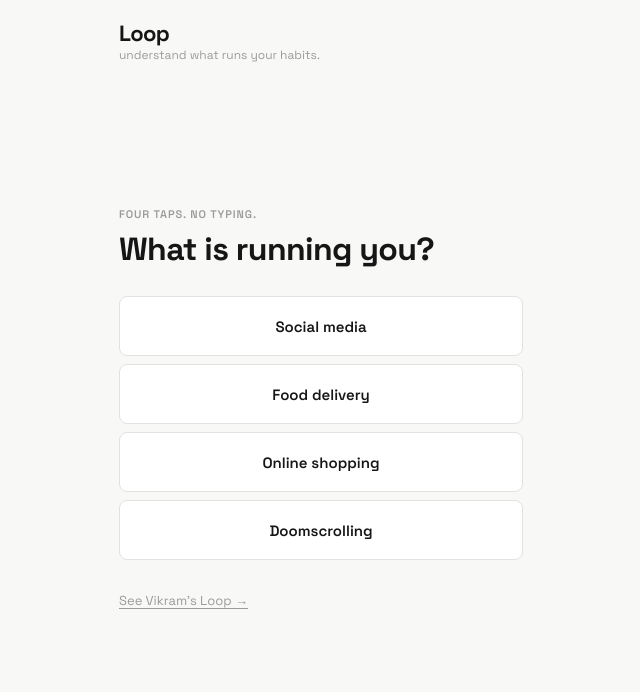
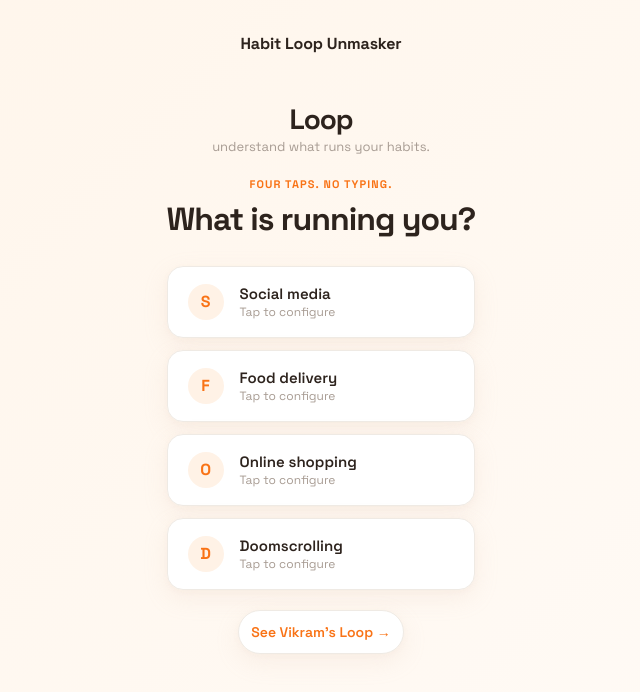
Before and after one commit to dsinternationalagencygit/Circle-App, a React (Vite) app: page / in a window 1280 px wide. Shown: the top 692 px of the page, without its empty margins (319-959 px from the left). Built offline with nearby package versions, Linux system fonts and the light colour scheme; no server answers.

Commit message:
style: implement warm wellness dashboard design inspired by reference image (creams, soft shadows, rounded buttons, custom navbar, list layout)

```diff
--- a/src/index.css
+++ b/src/index.css
@@ -1,195 +1,292 @@
 /* ============================================================
-   Loop — Design System
-   Re-read DESIGN.md before modifying anything here.
+   Loop — Design System (Warm Wellness Theme)
    ============================================================ */
 
 :root {
-  --bg:      #F8F8F6;
-  --ink:     #161616;
-  --accent:  #E8192C;
-  --amber:   #F59E0B;
-  --muted:   #9B9B9B;
-  --white:   #FFFFFF;
-  --chip-bg: #F0F0EE;
-  --border:  #E2E2DF;
-
-  --font:    'Space Grotesk', sans-serif;
-  --r:       8px;
-  --ph:      28px;
+  --bg-gradient: linear-gradient(135deg, #FFF5EA 0%, #FFFBF7 100%);
+  --bg-solid:    #FDF8F3;
+  --ink:         #2D231D;      /* Deep warm charcoal/brown */
+  --accent:      #F97316;      /* Sunset orange */
+  --accent-red:  #E8192C;      /* Red accent */
+  --amber:       #F59E0B;      /* Amber accent */
+  --muted:       #A79B92;      /* Warm muted grey */
+  --white:       #FFFFFF;
+  --chip-bg:     #F3EDE6;
+  --border:      #EFEAE4;
+  --shadow:      0 8px 24px rgba(215, 185, 165, 0.16), 0 2px 6px rgba(215, 185, 165, 0.08);
+  --font:        'Space Grotesk', sans-serif;
+  --r:           16px;
+  --ph:          24px;
 }
 
-*, *::before, *::after { box-sizing: border-box; margin: 0; padding: 0; }
+*, *::before, *::after {
+  box-sizing: border-box;
+  margin: 0;
+  padding: 0;
+}
 
-html, body, #root { height: 100%; }
+html, body, #root {
+  height: 100%;
+}
 
 body {
   font-family: var(--font);
-  background: var(--bg);
+  background: var(--bg-gradient);
+  background-attachment: fixed;
   color: var(--ink);
   -webkit-font-smoothing: antialiased;
   line-height: 1.5;
   overflow-x: hidden;
 }
 
-button { font-family: var(--font); cursor: pointer; background: none; border: none; -webkit-tap-highlight-color: transparent; }
+button {
+  font-family: var(--font);
+  cursor: pointer;
+  background: none;
+  border: none;
+  -webkit-tap-highlight-color: transparent;
+}
 
 /* ── LAYOUT ─────────────────────────────────────────────── */
-.app { min-height: 100dvh; }
+.app {
+  min-height: 100dvh;
+  display: flex;
+  flex-direction: column;
+}
 
 .screen {
   min-height: 100dvh;
   display: flex;
   flex-direction: column;
-  padding: 0 var(--ph);
+  padding: 0 var(--ph) 40px;
 }
 
-/* ── WORDMARK ────────────────────────────────────────────── */
+/* ── PREMIUM HEADER & NAVIGATION ─────────────────────────── */
+.nav-bar {
+  display: flex;
+  align-items: center;
+  justify-content: space-between;
+  padding-top: 24px;
+  padding-bottom: 24px;
+  width: 100%;
+}
+
+.nav-btn {
+  width: 40px;
+  height: 40px;
+  border-radius: 50%;
+  background: var(--white);
+  border: 1px solid var(--border);
+  box-shadow: var(--shadow);
+  display: flex;
+  align-items: center;
+  justify-content: center;
+  color: var(--ink);
+  transition: transform 0.1s ease, background 0.12s ease;
+}
+
+.nav-btn:active {
+  transform: scale(0.95);
+  background: #FFF5EC;
+}
+
+.nav-title {
+  font-size: 16px;
+  font-weight: 700;
+  letter-spacing: -0.01em;
+  color: var(--ink);
+}
+
+.wordmark-wrap {
+  text-align: center;
+  padding-top: 16px;
+  margin-bottom: 20px;
+}
+
 .wordmark {
-  font-size: 22px;
+  font-size: 28px;
   font-weight: 700;
-  letter-spacing: -0.03em;
+  letter-spacing: -0.04em;
   color: var(--ink);
-  line-height: 1;
-  padding-top: 22px;
-  padding-bottom: 2px;
+  line-height: 1.1;
 }
 
 .wordmark-sub {
-  font-size: 12px;
+  font-size: 13px;
   color: var(--muted);
-  padding-bottom: 0;
+  margin-top: 2px;
 }
 
-/* ── OPENING SCREEN ──────────────────────────────────────── */
-.opening-screen { padding-bottom: 40px; }
-
-.opening-hero {
-  flex: 1;
-  display: flex;
-  flex-direction: column;
-  justify-content: center;
-  padding-top: 4px;
-  gap: 0;
-}
-
+/* ── HERO LABELS ────────────────────────────────────────── */
 .opening-eyebrow {
   font-size: 11px;
-  font-weight: 600;
-  letter-spacing: 0.08em;
-  color: var(--muted);
+  font-weight: 700;
+  letter-spacing: 0.1em;
+  color: var(--accent);
   text-transform: uppercase;
-  margin-bottom: 10px;
+  margin-bottom: 8px;
+  text-align: center;
 }
 
 .opening-question {
   font-size: 32px;
   font-weight: 700;
   color: var(--ink);
-  line-height: 1.12;
-  letter-spacing: -0.02em;
+  line-height: 1.15;
+  letter-spacing: -0.03em;
+  text-align: center;
   margin-bottom: 28px;
 }
 
-/* ── TILES ───────────────────────────────────────────────── */
+/* ── PREMIUM TILES (WELLNESS SNAPSHOT STYLE) ──────────────── */
 .tile-grid {
   display: flex;
   flex-direction: column;
-  gap: 8px;
-  margin-bottom: 18px;
+  gap: 12px;
+  margin-bottom: 20px;
 }
 
 .tile {
   width: 100%;
-  min-height: 60px;
+  min-height: 72px;
   padding: 0 20px;
   background: var(--white);
-  border: 1.5px solid var(--border);
+  border: 1px solid var(--border);
   border-radius: var(--r);
+  box-shadow: var(--shadow);
+  display: flex;
+  align-items: center;
+  gap: 16px;
+  cursor: pointer;
+  transition: transform 0.12s cubic-bezier(0.2, 0.8, 0.2, 1), border-color 0.15s ease, box-shadow 0.15s ease;
+  user-select: none;
+  text-align: left;
+}
+
+.tile-icon-dot {
+  width: 36px;
+  height: 36px;
+  border-radius: 50%;
+  background: #FFF2E6;
+  display: flex;
+  align-items: center;
+  justify-content: center;
+  color: var(--accent);
+  flex-shrink: 0;
+  font-weight: 700;
+  font-size: 16px;
+}
+
+.tile-content {
+  flex: 1;
+  display: flex;
+  flex-direction: column;
+}
+
+.tile-title {
   font-size: 15px;
   font-weight: 600;
   color: var(--ink);
-  display: flex;
-  align-items: center;
-  justify-content: center;
-  text-align: center;
-  cursor: pointer;
-  transition: border-color 0.12s ease, transform 0.1s ease, background 0.1s ease;
-  user-select: none;
-  position: relative;
 }
 
-.tile:hover { border-color: var(--ink); }
+.tile-subtitle {
+  font-size: 12px;
+  color: var(--muted);
+  margin-top: 1px;
+}
+
+.tile:hover {
+  border-color: var(--accent);
+  box-shadow: 0 10px 28px rgba(249, 115, 22, 0.08);
+}
+
 .tile:active {
-  background: var(--ink);
-  color: var(--white);
-  border-color: var(--ink);
-  transform: scale(0.98);
+  transform: scale(0.97);
 }
 
 .tile.selected {
-  background: var(--ink);
-  color: var(--white);
-  border-color: var(--ink);
+  border-color: var(--accent);
+  background: #FFFBF7;
+}
+
+.demo-link-wrap {
+  display: flex;
+  justify-content: center;
+  margin-top: 8px;
 }
 
 .demo-link {
-  font-size: 13px;
-  color: var(--muted);
-  text-decoration: underline;
-  text-underline-offset: 3px;
+  font-size: 14px;
+  font-weight: 600;
+  color: var(--accent);
+  text-decoration: none;
   min-height: 44px;
   display: inline-flex;
   align-items: center;
-  padding: 4px 0;
-  transition: color 0.12s ease;
+  padding: 4px 12px;
+  border-radius: 100px;
+  background: var(--white);
+  border: 1px solid var(--border);
+  box-shadow: var(--shadow);
+  transition: transform 0.1s ease, background 0.12s ease;
 }
-.demo-link:hover { color: var(--ink); }
 
-/* ── PROGRESS BAR ────────────────────────────────────────── */
+.demo-link:hover {
+  background: #FFFBF7;
+}
+
+.demo-link:active {
+  transform: scale(0.96);
+}
+
+/* ── PROGRESS TRACK ──────────────────────────────────────── */
 .progress-track {
   position: fixed;
   top: 0; left: 0; right: 0;
-  height: 2px;
+  height: 4px;
   background: var(--chip-bg);
-  z-index: 100;
+  z-index: 1000;
 }
 .progress-fill {
   height: 100%;
-  background: var(--ink);
+  background: var(--accent);
   transform-origin: left;
 }
 
-/* ── QUESTION SCREEN ─────────────────────────────────────── */
-.question-screen { padding-bottom: 40px; }
-
-.question-header { padding-top: 20px; }
-
+/* ── CHIPS ROW ───────────────────────────────────────────── */
 .chips-row {
   display: flex;
   flex-wrap: wrap;
-  gap: 6px;
-  margin-top: 10px;
-  min-height: 24px;
+  justify-content: center;
+  gap: 8px;
+  margin-top: 8px;
+  min-height: 28px;
+  width: 100%;
 }
 
 .chip {
   display: inline-flex;
   align-items: center;
-  background: var(--chip-bg);
+  background: var(--white);
   border: 1px solid var(--border);
   border-radius: 100px;
-  padding: 3px 11px;
+  padding: 4px 14px;
   font-size: 12px;
+  font-weight: 600;
   color: var(--ink);
-  white-space: nowrap;
+  box-shadow: var(--shadow);
   line-height: 1.4;
 }
 
 .q-meta {
-  font-size: 12px;
+  font-size: 11px;
+  font-weight: 700;
+  text-transform: uppercase;
+  letter-spacing: 0.08em;
   color: var(--muted);
-  margin-top: 4px;
-  margin-bottom: 0;
+  text-align: center;
+  margin-top: 12px;
+  width: 100%;
 }
 
 .question-body {
@@ -197,41 +294,30 @@ button { font-family: var(--font); cursor: pointer; background: none; border: no
   display: flex;
   flex-direction: column;
   justify-content: center;
-  padding-top: 4px;
-  padding-bottom: 16px;
+  padding-top: 16px;
 }
 
-.question-text {
-  font-size: 28px;
-  font-weight: 700;
-  color: var(--ink);
-  line-height: 1.14;
-  letter-spacing: -0.02em;
-  margin-bottom: 20px;
+/* ── DIAGRAM SCREEN ──────────────────────────────────────── */
+.loop-screen {
+  align-items: center;
 }
-
-/* ── LOOP SCREEN ─────────────────────────────────────────── */
-.loop-screen { align-items: center; padding-bottom: 48px; }
-
-.loop-header { width: 100%; padding-bottom: 0; }
 
 .loop-body {
   flex: 1;
   width: 100%;
-  max-width: 380px;
+  max-width: 400px;
   display: flex;
   flex-direction: column;
   align-items: center;
-  padding-top: 10px;
 }
 
 .your-loop-label {
-  font-size: 22px;
+  font-size: 24px;
   font-weight: 700;
   letter-spacing: -0.02em;
   color: var(--ink);
   text-align: center;
-  margin-bottom: 4px;
+  margin-bottom: 12px;
 }
 
 .loop-diagram-wrap {
@@ -239,40 +325,40 @@ button { font-family: var(--font); cursor: pointer; background: none; border: no
   max-width: 320px;
   aspect-ratio: 1 / 1;
   margin: 0 auto 24px;
+  background: var(--white);
+  border-radius: 50%;
+  padding: 12px;
+  box-shadow: var(--shadow);
+  border: 1px solid var(--border);
 }
 
-/* ── LOOP BREAKER CARD ───────────────────────────────────── */
+/* ── LOOP BREAKER CARD (WELLNESS CARD STYLE) ─────────────── */
 .loop-breaker-card {
   width: 100%;
-  background: #FFF8F8;
+  background: var(--white);
   border: 1px solid var(--border);
   border-left: 4px solid var(--accent);
   border-radius: var(--r);
-  padding: 18px 20px;
-  margin-bottom: 4px;
+  padding: 22px;
+  box-shadow: var(--shadow);
+  margin-bottom: 12px;
 }
 
 .lbc-label {
   display: block;
-  font-size: 10px;
-  font-weight: 600;
-  letter-spacing: 0.09em;
+  font-size: 11px;
+  font-weight: 700;
+  letter-spacing: 0.08em;
   color: var(--accent);
   text-transform: uppercase;
-  margin-bottom: 10px;
+  margin-bottom: 8px;
 }
 
 .lbc-text {
   font-size: 15px;
-  font-weight: 400;
+  font-weight: 500;
   color: var(--ink);
   line-height: 1.65;
-}
-
-.lbc-loading {
-  font-size: 13px;
-  color: var(--muted);
-  font-style: italic;
 }
 
 /* ── SHARE BUTTON ────────────────────────────────────────── */
@@ -280,43 +366,63 @@ button { font-family: var(--font); cursor: pointer; background: none; border: no
   display: flex;
   justify-content: center;
   width: 100%;
-  margin-top: 12px;
+  margin-top: 8px;
 }
 
 .share-btn {
   font-size: 14px;
-  font-weight: 600;
-  color: var(--accent);
-  min-height: 44px;
+  font-weight: 700;
+  color: var(--white);
+  background: var(--accent);
+  border-radius: 100px;
+  padding: 12px 28px;
+  min-height: 46px;
   display: inline-flex;
   align-items: center;
-  padding: 0 4px;
-  transition: opacity 0.12s ease;
+  justify-content: center;
+  box-shadow: 0 6px 20px rgba(249, 115, 22, 0.25);
+  transition: transform 0.1s ease, opacity 0.12s ease;
 }
-.share-btn:hover { opacity: 0.7; }
-.share-btn:disabled { opacity: 0.45; cursor: default; }
+
+.share-btn:hover {
+  opacity: 0.9;
+}
+
+.share-btn:active {
+  transform: scale(0.96);
+}
+
+.share-btn:disabled {
+  opacity: 0.6;
+  cursor: default;
+}
 
 /* ── BACK LINK ───────────────────────────────────────────── */
 .back-link {
   font-size: 13px;
+  font-weight: 600;
   color: var(--muted);
   min-height: 44px;
   display: inline-flex;
   align-items: center;
+  justify-content: center;
   gap: 4px;
   cursor: pointer;
   margin-top: 16px;
-  transition: color 0.12s ease;
+  text-decoration: none;
 }
-.back-link:hover { color: var(--ink); }
 
-/* ── SHARE CAPTURE ZONE (offscreen, exact 360×440) ──────── */
+.back-link:hover {
+  color: var(--ink);
+}
+
+/* ── SHARE CAPTURE ZONE ──────────────────────────────────── */
 .capture-zone {
   position: fixed;
   left: -9999px;
   top: 0;
   width: 360px;
-  background: #F8F8F6;
+  background: #FFF5EA;
   padding: 28px;
   display: flex;
   flex-direction: column;
@@ -324,34 +430,10 @@ button { font-family: var(--font); cursor: pointer; background: none; border: no
   font-family: 'Space Grotesk', sans-serif;
 }
 
-.capture-title {
-  font-size: 20px;
-  font-weight: 700;
-  letter-spacing: -0.02em;
-  color: #161616;
-  margin-bottom: 16px;
-  text-align: center;
-  width: 100%;
+/* ── DESKTOP SCALING ─────────────────────────────────────── */
+@media (min-width: 680px) {
+  .screen {
+    max-width: 480px;
+    margin: 0 auto;
+  }
 }
-
-.capture-diagram {
-  width: 304px;
-  height: 304px;
-}
-
-.capture-wordmark {
-  font-size: 13px;
-  font-weight: 700;
-  letter-spacing: -0.03em;
-  color: #9B9B9B;
-  margin-top: 16px;
-  text-align: right;
-  width: 100%;
-}
-
-/* ── DESKTOP ─────────────────────────────────────────────── */
-@media (min-width: 680px) {
-  .screen { max-width: 460px; margin: 0 auto; }
-  .loop-body { max-width: 420px; }
-  .loop-diagram-wrap { max-width: 340px; }
-}
--- a/src/screens/LoopScreen.jsx
+++ b/src/screens/LoopScreen.jsx
@@ -22,14 +22,25 @@ export default function LoopScreen({ answers, onReset }) {
 
   return (
     <div className="screen loop-screen">
-      <div className="loop-header">
-        <div className="wordmark">Loop</div>
-        <div className="wordmark-sub">understand what runs your habits.</div>
+      {/* Top Navbar */}
+      <div className="nav-bar">
+        <button
+          className="nav-btn"
+          onClick={onReset}
+          aria-label="Go back to opening screen"
+        >
+          <svg width="18" height="18" viewBox="0 0 24 24" fill="none"
+            stroke="currentColor" strokeWidth="2.5" strokeLinecap="round" strokeLinejoin="round">
+            <polyline points="15 18 9 12 15 6"></polyline>
+          </svg>
+        </button>
+        <span className="nav-title">Your Habits</span>
+        <div className="nav-btn" style={{ opacity: 0 }}></div>
       </div>
 
       <div className="loop-body">
-        {/* "Your Loop" label — step 11 */}
-        <motion.h1
+        {/* "Your Loop" label */}
+        <motion.h2
           className="your-loop-label"
           initial={{ opacity: 0 }}
           animate={{ opacity: showLabel ? 1 : 0 }}
@@ -37,9 +48,9 @@ export default function LoopScreen({ answers, onReset }) {
           aria-live="polite"
         >
           Your Loop
-        </motion.h1>
+        </motion.h2>
 
-        {/* Animated loop diagram */}
+        {/* Animated loop diagram card container */}
         <div className="loop-diagram-wrap">
           <LoopDiagram
             answers={answers}
@@ -47,12 +58,12 @@ export default function LoopScreen({ answers, onReset }) {
           />
         </div>
 
-        {/* Loop Breaker card — slides up after diagram done */}
+        {/* Loop Breaker card */}
         {showBreaker && (
           <LoopBreakerCard text={breakerText} delayMs={0} />
         )}
 
-        {/* Share button — fades in after card */}
+        {/* Share button */}
         {showBreaker && (
           <ShareButton captureRef={captureRef} delayMs={300} />
         )}
--- a/src/screens/OpeningScreen.jsx
+++ b/src/screens/OpeningScreen.jsx
@@ -1,26 +1,26 @@
 import { motion } from 'framer-motion';
-import { QUESTIONS, VIKRAM_ANSWERS } from '../data/questions';
+import { QUESTIONS } from '../data/questions';
 
 export default function OpeningScreen({ onAnswer, onDemo }) {
   const q1 = QUESTIONS[0];
 
   return (
     <div className="screen opening-screen">
+      {/* Top Navbar */}
+      <div className="nav-bar">
+        <div className="nav-btn" style={{ opacity: 0 }}></div>
+        <span className="nav-title">Habit Loop Unmasker</span>
+        <div className="nav-btn" style={{ opacity: 0 }}></div>
+      </div>
+
       <motion.div
-        className="wordmark"
+        className="wordmark-wrap"
         initial={{ opacity: 0, y: -6 }}
         animate={{ opacity: 1, y: 0 }}
         transition={{ duration: 0.35, ease: 'easeOut' }}
       >
-        Loop
-      </motion.div>
-      <motion.div
-        className="wordmark-sub"
-        initial={{ opacity: 0 }}
-        animate={{ opacity: 1 }}
-        transition={{ duration: 0.35, delay: 0.1 }}
-      >
-        understand what runs your habits.
+        <h1 className="wordmark">Loop</h1>
+        <p className="wordmark-sub">understand what runs your habits.</p>
       </motion.div>
 
       <div className="opening-hero">
@@ -33,14 +33,14 @@ export default function OpeningScreen({ onAnswer, onDemo }) {
           Four taps. No typing.
         </motion.p>
 
-        <motion.h1
+        <motion.h2
           className="opening-question"
           initial={{ opacity: 0, y: 10 }}
           animate={{ opacity: 1, y: 0 }}
           transition={{ duration: 0.38, delay: 0.22, ease: [0.22, 1, 0.36, 1] }}
         >
           {q1.text}
-        </motion.h1>
+        </motion.h2>
 
         <motion.div
           className="tile-grid"
@@ -58,11 +58,16 @@ export default function OpeningScreen({ onAnswer, onDemo }) {
               animate={{ opacity: 1, y: 0 }}
               transition={{ duration: 0.28, delay: 0.34 + i * 0.06 }}
             >
-              {option}
+              <div className="tile-icon-dot">{option[0]}</div>
+              <div className="tile-content">
+                <span className="tile-title">{option}</span>
+                <span className="tile-subtitle">Tap to configure</span>
+              </div>
             </motion.button>
           ))}
         </motion.div>
 
+        <div className="demo-link-wrap">
           <motion.button
             className="demo-link"
             id="demo-link"
@@ -76,5 +81,6 @@ export default function OpeningScreen({ onAnswer, onDemo }) {
           </motion.button>
         </div>
       </div>
+    </div>
   );
 }
--- a/src/screens/QuestionScreen.jsx
+++ b/src/screens/QuestionScreen.jsx
@@ -1,21 +1,19 @@
 import { motion, AnimatePresence } from 'framer-motion';
 import { QUESTIONS } from '../data/questions';
 
-export default function QuestionScreen({ currentQ, answers, onAnswer }) {
+export default function QuestionScreen({ currentQ, answers, onAnswer, onBack }) {
   const question = QUESTIONS[currentQ];
-  const totalQuestions = QUESTIONS.length; // 4
-  // Q1 is on opening screen, so Q2 = step 2 of 4, Q3 = 3 of 4, Q4 = 4 of 4
-  const stepNum = currentQ + 1; // currentQ is 1-indexed from 1
+  const totalQuestions = QUESTIONS.length;
+  const stepNum = currentQ + 1;
   const progressPct = (currentQ / totalQuestions) * 100;
 
-  // Chips = all answered questions so far (Q1 = answers.habit + any Q2/Q3 answers)
   const chips = QUESTIONS.slice(0, currentQ)
     .map((q) => answers[q.key])
     .filter(Boolean);
 
   return (
     <div className="screen question-screen">
-      {/* Fixed progress bar at top */}
+      {/* Progress tracking line */}
       <div className="progress-track">
         <motion.div
           className="progress-fill"
@@ -25,12 +23,25 @@ export default function QuestionScreen({ currentQ, answers, onAnswer }) {
         />
       </div>
 
+      {/* Top Navbar */}
+      <div className="nav-bar">
+        <button
+          className="nav-btn"
+          onClick={onBack}
+          aria-label="Go back to previous question"
+        >
+          <svg width="18" height="18" viewBox="0 0 24 24" fill="none"
+            stroke="currentColor" strokeWidth="2.5" strokeLinecap="round" strokeLinejoin="round">
+            <polyline points="15 18 9 12 15 6"></polyline>
+          </svg>
+        </button>
+        <span className="nav-title">Configure Loop</span>
+        <div className="nav-btn" style={{ opacity: 0 }}></div>
+      </div>
+
       <div className="question-header">
-        <div className="wordmark">Loop</div>
-        <div className="wordmark-sub">understand what runs your habits.</div>
-
         {/* Answer chips */}
-        <div className="chips-row" aria-label="Your answers so far">
+        <div className="chips-row" aria-label="Your choices so far">
           <AnimatePresence>
             {chips.map((chip) => (
               <motion.span
@@ -48,22 +59,23 @@ export default function QuestionScreen({ currentQ, answers, onAnswer }) {
         </div>
 
         <p className="q-meta">
-          Question {stepNum} of {totalQuestions}
+          Step {stepNum} of {totalQuestions}
         </p>
       </div>
 
       <div className="question-body">
         <AnimatePresence mode="wait">
-          <motion.h1
+          <motion.h2
             key={question.id}
-            className="question-text"
+            className="opening-question"
+            style={{ fontSize: '26px', marginBottom: '24px' }}
             initial={{ opacity: 0, y: 10 }}
             animate={{ opacity: 1, y: 0 }}
             exit={{ opacity: 0, y: -6 }}
             transition={{ duration: 0.26, ease: 'easeOut' }}
           >
             {question.text}
-          </motion.h1>
+          </motion.h2>
         </AnimatePresence>
 
         <AnimatePresence mode="wait">
@@ -82,7 +94,11 @@ export default function QuestionScreen({ currentQ, answers, onAnswer }) {
                 id={`tile-${option.toLowerCase().replace(/\s+/g, '-')}`}
                 onClick={() => onAnswer?.(question.key, option)}
               >
-                {option}
+                <div className="tile-icon-dot">{option[0]}</div>
+                <div className="tile-content">
+                  <span className="tile-title">{option}</span>
+                  <span className="tile-subtitle">Select option</span>
+                </div>
               </button>
             ))}
           </motion.div>
```
Also changed, not shown: src/App.jsx (+13 -0 lines), 1 other file (tests, documents, lock files or other folders). Lines whose indentation alone changed are shown as unchanged.
